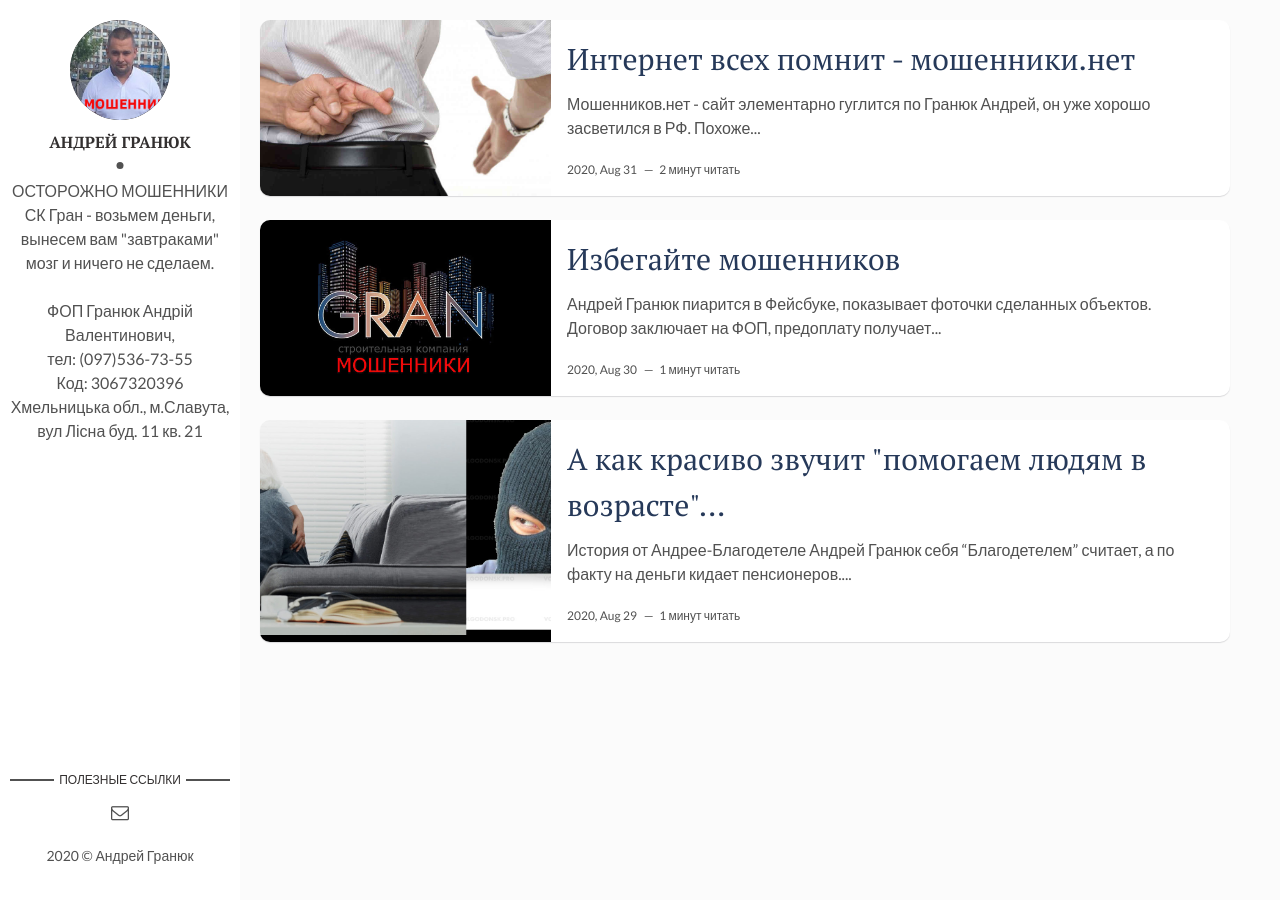
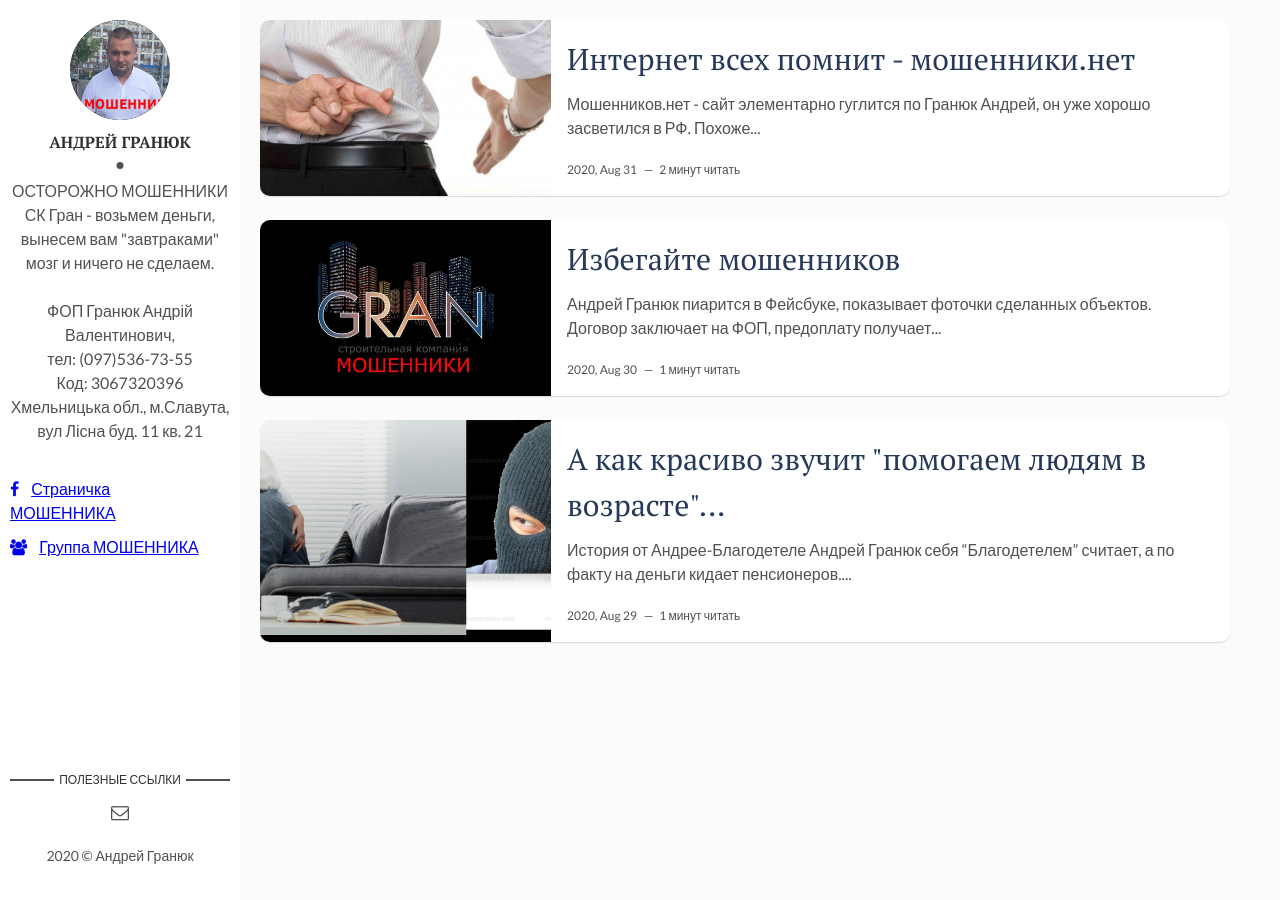
Before and after one commit to ck-gran/ck-gran.github.io, a Jekyll site: the page built from index.html, in a window 1280 px wide. Built offline with Jekyll 4.4.1, drawn with Linux system fonts in a browser that asks for light colours; the list of posts is cut into pages by our own code.

Commit message:
Updated social links

```diff
--- a/_config.yml
+++ b/_config.yml
@@ -25,6 +25,8 @@ social-facebook: # andrei.granuk
 social-facebook-group: # groups/543106036358181/ # add your Facebook handle
 social-linkedin: # add your Linkedin handle
 social-email: andrii.granuk+fraud@gmail.com # add your Email address
+fraud-social-facebook: andrei.granuk
+fraud-social-facebook-group: groups/543106036358181/ # add your Facebook handle
 
 # Disqus
 discus-identifier: # mr-brown # add your discus identifier
--- a/_layouts/main.html
+++ b/_layouts/main.html
@@ -6,10 +6,27 @@ layout: default
   <header>
     <div class="about">
       <div class="cover-author-image">
-        <a href="{{site.baseurl}}/"><img src="{{site.baseurl}}/assets/img/{% if site.author-img %}{{site.author-img}}{% endif %}" alt="{{site.author}}"></a>
+        <a href="{{site.baseurl}}/"><img
+            src="{{site.baseurl}}/assets/img/{% if site.author-img %}{{site.author-img}}{% endif %}"
+            alt="{{site.author}}"></a>
       </div>
       <div class="author-name">{{site.author}}</div>
       <p>{{site.about-author}}</p>
+      <br/>
+      <div class="cover-author-social">
+      {% if site.fraud-social-facebook %}
+      <p>
+        <a href="https://facebook.com/{{ site.fraud-social-facebook }}" target="_blank"><i class="fa fa-facebook"
+              aria-hidden="true"></i><span>Страничка МОШЕННИКА</span></a>
+      </p>
+      {% endif %}
+      {% if site.fraud-social-facebook-group %}
+      <p>
+        <a href="https://facebook.com/{{ site.fraud-social-facebook-group }}" target="_blank"><i class="fa fa-users"
+            aria-hidden="true"></i><span>Группа МОШЕННИКА</span></a>
+        </p>
+      {% endif %}
+    </div>
     </div>
   </header> <!-- End Header -->
   <footer>
@@ -17,22 +34,27 @@ layout: default
       <h3 class="contact-title">Полезные ссылки</h3>
       <ul>
         {% if site.social-twitter %}
-          <li><a href="https://twitter.com/{{ site.social-twitter }}" target="_blank"><i class="fa fa-twitter" aria-hidden="true"></i></a></li>
+        <li><a href="https://twitter.com/{{ site.social-twitter }}" target="_blank"><i class="fa fa-twitter"
+              aria-hidden="true"></i></a></li>
         {% endif %}
         {% if site.social-facebook %}
-          <li><a href="https://facebook.com/{{ site.social-facebook }}" target="_blank"><i class="fa fa-facebook" aria-hidden="true"></i></a></li>
+        <li><a href="https://facebook.com/{{ site.social-facebook }}" target="_blank"><i class="fa fa-facebook"
+              aria-hidden="true"></i></a></li>
         {% endif %}
         {% if site.social-facebook-group %}
-          <li><a href="https://facebook.com/{{ site.social-facebook-group }}" target="_blank"><i class="fa fa-users" aria-hidden="true"></i></a></li>
+        <li><a href="https://facebook.com/{{ site.social-facebook-group }}" target="_blank"><i class="fa fa-users"
+              aria-hidden="true"></i></a></li>
         {% endif %}
         {% if site.social-github %}
-          <li class="github"><a href="http://github.com/{{site.social-github}}" target="_blank"><i class="fa fa-github"></i></a></li>
+        <li class="github"><a href="http://github.com/{{site.social-github}}" target="_blank"><i
+              class="fa fa-github"></i></a></li>
         {% endif %}
         {% if site.social-linkedin %}
-          <li class="linkedin"><a href="https://in.linkedin.com/in/{{site.social-linkedin}}" target="_blank"><i class="fa fa-linkedin"></i></a></li>
+        <li class="linkedin"><a href="https://in.linkedin.com/in/{{site.social-linkedin}}" target="_blank"><i
+              class="fa fa-linkedin"></i></a></li>
         {% endif %}
         {% if site.social-email %}
-          <li class="email"><a href="mailto:{{site.social-email}}"><i class="fa fa-envelope-o"></i></a></li>
+        <li class="email"><a href="mailto:{{site.social-email}}"><i class="fa fa-envelope-o"></i></a></li>
         {% endif %}
       </ul>
     </section> <!-- End Section Contact -->
--- a/assets/css/main.css
+++ b/assets/css/main.css
@@ -951,6 +951,14 @@ table tfoot td {
   background-color: #333030;
 }
 
+.about .cover-author-social {
+  text-align: left;
+}
+
+.about .cover-author-social span {
+  margin: 0 12px;
+}
+
 .about img {
   width: 100%;
   height: 100%;
```
